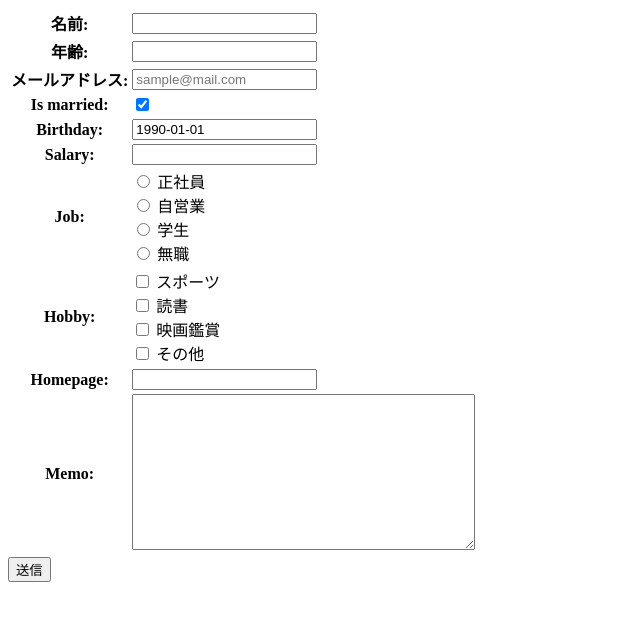
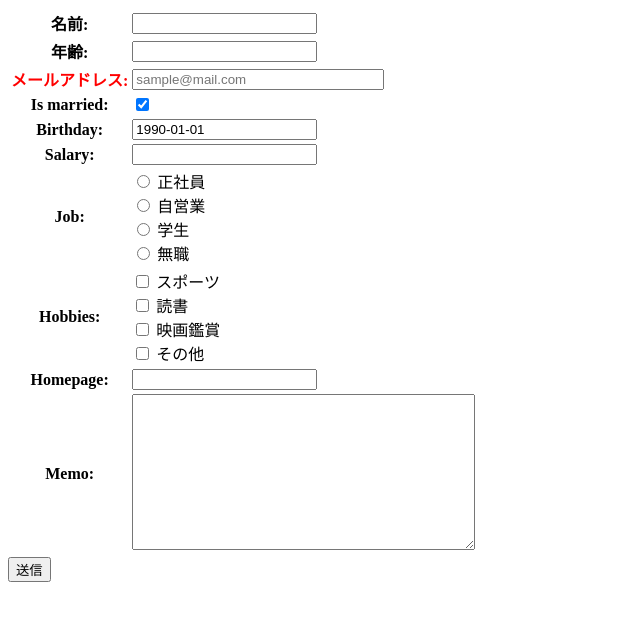
Before and after one commit to DaikiShiroma/django_practic6, a Django app: page /form_app/form_page in a window 1280 px wide. Shown: the top 621 px of the page, without its empty margins (0-640 px from the left). Run offline with Django 4.2, Linux system fonts and the light colour scheme.

Commit message:
formのフィールドにid,classを追加してレイアウトを変更

```diff
--- a/FormApp/forms.py
+++ b/FormApp/forms.py
@@ -5,7 +5,7 @@ class UserInfo(forms.Form):
     age=forms.IntegerField(label="年齢")
     mail=forms.EmailField(
         label="メールアドレス",
-        widget=forms.TextInput(attrs={"placeholder":"sample@mail.com"})
+        widget=forms.TextInput(attrs={"class":"mail-class","placeholder":"sample@mail.com"})
         )
     is_married=forms.BooleanField(initial=True)
     birthday=forms.DateField(initial="1990-01-01")
@@ -16,7 +16,7 @@ class UserInfo(forms.Form):
         (3,"学生"),
         (4,"無職"),
     ),widget=forms.RadioSelect)
-    hobby=forms.MultipleChoiceField(choices=(
+    hobbies=forms.MultipleChoiceField(choices=(
         (1,"スポーツ"),
         (2,"読書"),
         (3,"映画鑑賞"),
@@ -24,3 +24,8 @@ class UserInfo(forms.Form):
     ),widget=forms.CheckboxSelectMultiple)
     homepage=forms.URLField(required=False)
     memo=forms.CharField(widget=forms.Textarea)
+
+    def __init__(self, *args, **kwargs):
+        super(UserInfo,self).__init__(*args,**kwargs)
+        self.fields["job"].widget.attrs["id"]="id_job"
+        self.fields["hobbies"].widget.attrs["class"]="hobbies_class"
--- a/FormProject/settings.py
+++ b/FormProject/settings.py
@@ -16,7 +16,7 @@ import os
 # Build paths inside the project like this: BASE_DIR / 'subdir'.
 BASE_DIR = Path(__file__).resolve().parent.parent
 TEMPLATE_DIR=os.path.join(BASE_DIR,"templates")
-
+STATIC_DIR=os.path.join(BASE_DIR,"static")
 
 # Quick-start development settings - unsuitable for production
 # See https://docs.djangoproject.com/en/4.1/howto/deployment/checklist/
@@ -119,6 +119,9 @@ USE_TZ = True
 # https://docs.djangoproject.com/en/4.1/howto/static-files/
 
 STATIC_URL = "static/"
+STATICFILES_DIRS=[
+    STATIC_DIR
+]
 
 # Default primary key field type
 # https://docs.djangoproject.com/en/4.1/ref/settings/#default-auto-field
--- /dev/null
+++ b/static/css/style.css
@@ -0,0 +1,14 @@
+.mail-class{
+    width: 71%;
+    color: blue;
+}
+label[for="id_mail"]{
+    color: red;
+}
+
+#id_job{
+    list-style: none;
+}
+.hobbies_class{
+    list-style: none;
+}
--- a/templates/formapp/form_page.html
+++ b/templates/formapp/form_page.html
@@ -3,6 +3,8 @@
   <head>
     <meta charset="utf-8">
     <title>Form</title>
+    {% load static %}
+    <link rel="stylesheet" href="{% static "css/style.css" %}">
   </head>
   <body>
   <form method="POST">
```
